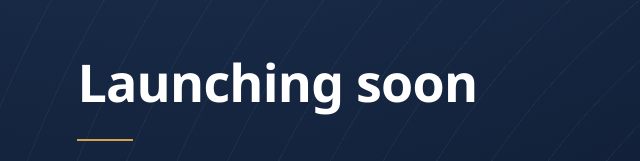
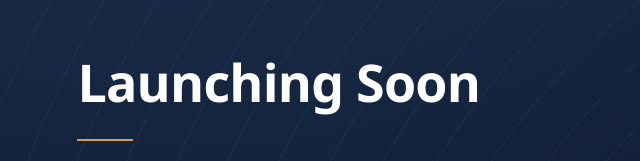
Before and after one commit to jamesringfort/ringfortcyber-site, a plain HTML site: page index.html in a window 1280 px wide. Shown: the part 306-467 px from the top of the page, 25-665 px from the left. Drawn offline with Linux system fonts and the light colour scheme.

Commit message:
Holding page heading: Launching Soon (title case)
Co-Authored-By: Claude Opus 5.5 <noreply@anthropic.com>
Claude-Session: https://claude.ai/code/session_01LPDeTcUb5GJ5gxvpww4cM5

```diff
--- a/index.html
+++ b/index.html
@@ -3,7 +3,7 @@
 <head>
 <meta charset="utf-8">
 <meta name="viewport" content="width=device-width, initial-scale=1">
-<title>Ringfort Cyber · Launching soon</title>
+<title>Ringfort Cyber · Launching Soon</title>
 <meta name="description" content="Ringfort Cyber. Launching soon.">
 <!-- Holding page only: no scripts, no trackers, no outside fonts. Images are our own logo files. -->
 <meta http-equiv="Content-Security-Policy" content="default-src 'none'; img-src 'self'; style-src 'unsafe-inline'; base-uri 'none'; form-action 'none'">
@@ -56,7 +56,7 @@
 <main>
   <div class="wrap">
     <img class="logo" src="ringfort-cyber-logo-white.svg" alt="Ringfort Cyber" width="280" height="72">
-    <h1>Launching soon</h1>
+    <h1>Launching Soon</h1>
     <hr class="rule">
     <p class="contact">Get in touch: <a href="mailto:james@ringfortcyber.ie">james@ringfortcyber.ie</a></p>
   </div>
```
